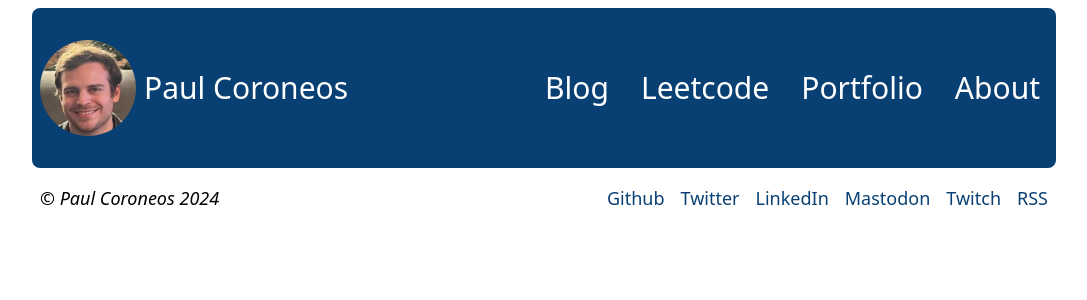
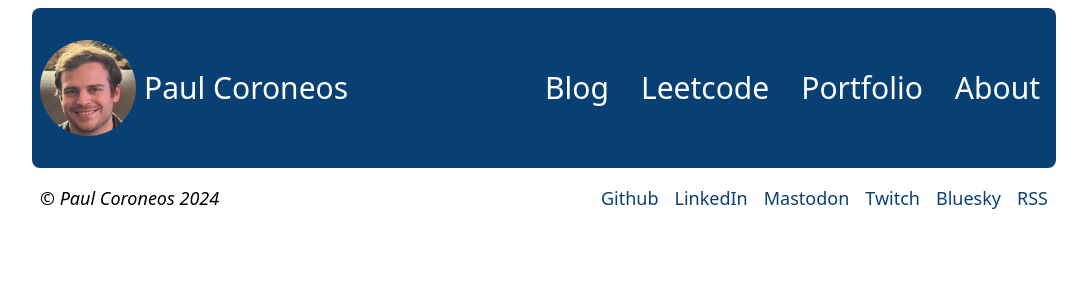
Before and after one commit to PaulACoroneos/pcoroneos.com, a Next.js app: page / in a window 1280 px wide. Shown: the top 300 px of the page, without its empty margins (96-1183 px from the left). Built offline with nearby package versions, Linux system fonts and the light colour scheme.

Commit message:
add bluesky to footer. delete twitter

```diff
--- a/components/footer.tsx
+++ b/components/footer.tsx
@@ -1,12 +1,12 @@
 export const FOOTER_LINKS = [
   { href: "https://github.com/PaulACoroneos", label: "Github" },
-  { href: "https://twitter.com/pacman326", label: "Twitter" },
   {
     href: "https://www.linkedin.com/in/paulacoroneos/",
     label: "LinkedIn",
   },
   { href: "https://meta.masto.host/@pacman326", label: "Mastodon", rel: "me" },
   { href: "https://www.twitch.tv/pacman326", label: "Twitch" },
+  { href: "https://bsky.app/profile/pacman326.bsky.social", label: "Bluesky" },
   { href: "https://www.pcoroneos.com/rss.xml", label: "RSS" },
 ];
 const Footer = () => (
```
